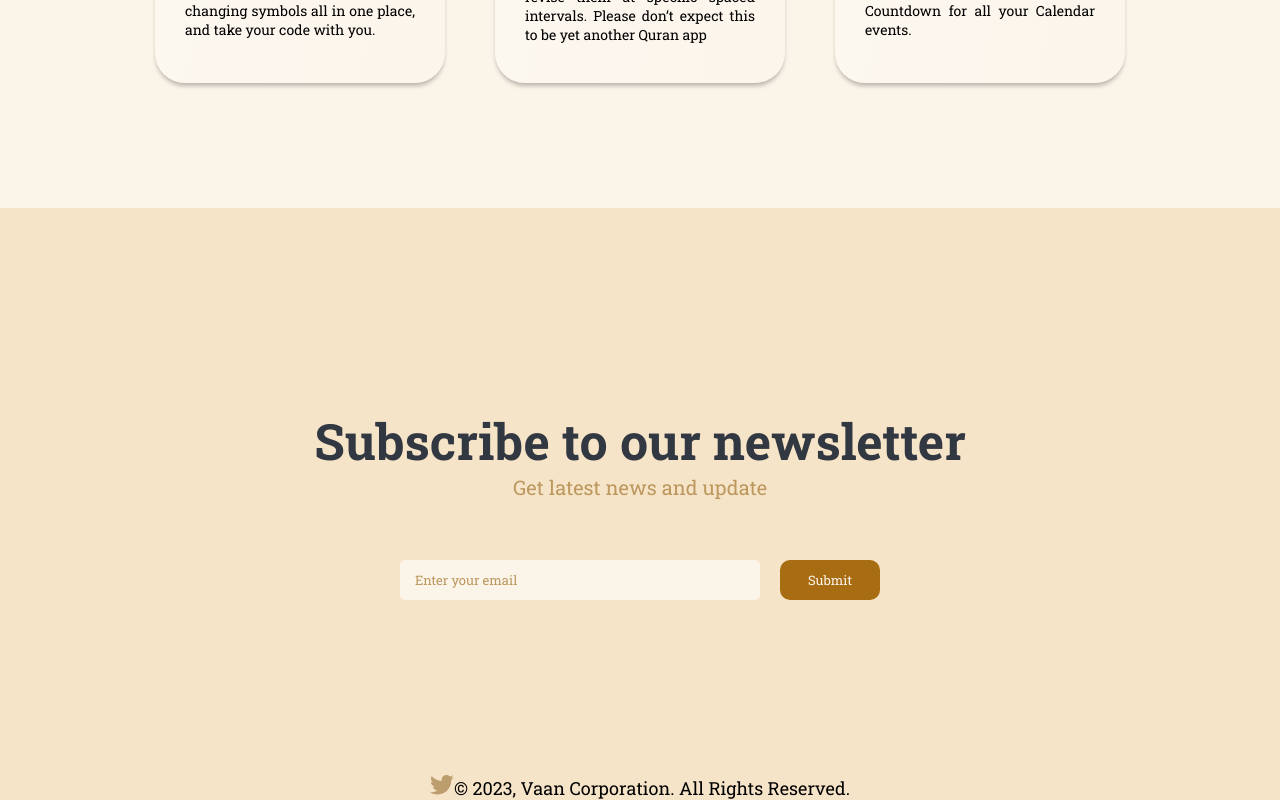
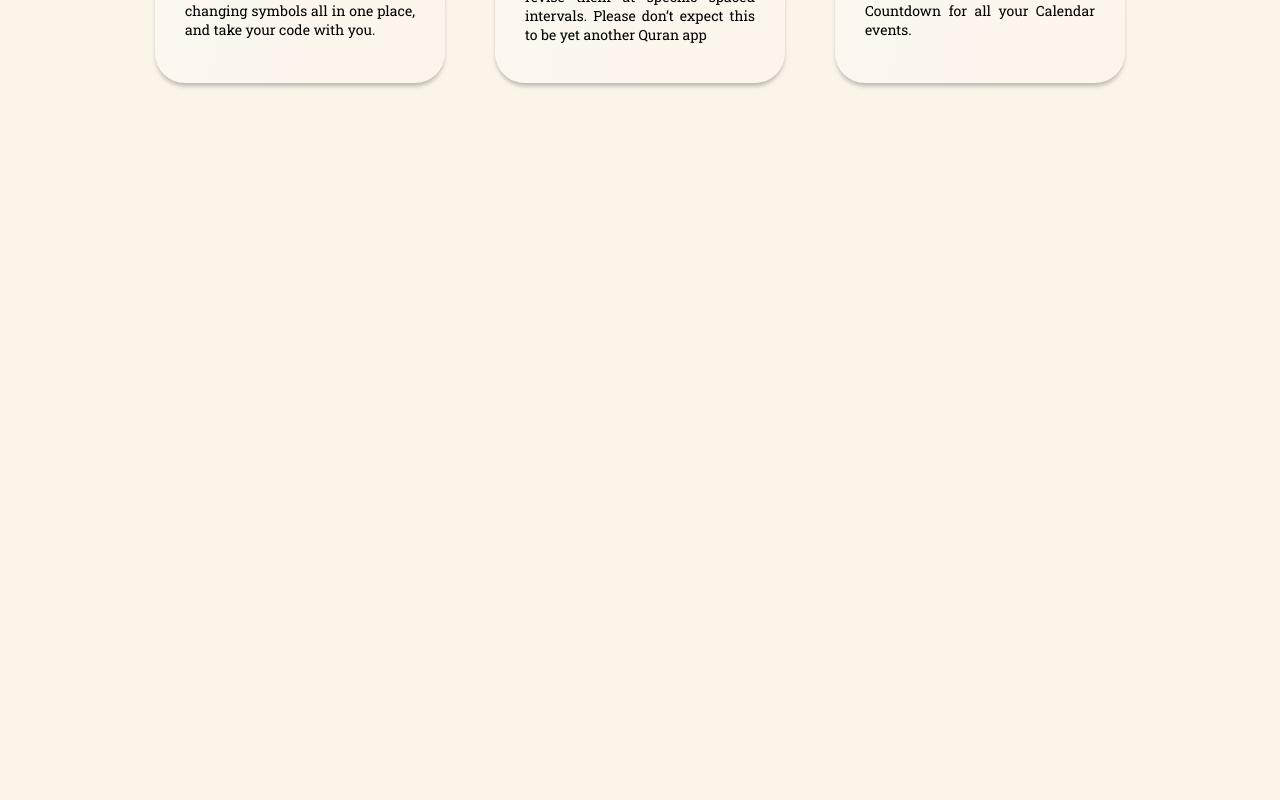
Before and after one commit to imthath-m/vaan-corp-website, a React (Create React App) app: page / in a window 1280 px wide. Shown: the part 2005-2805 px from the top of the page. After the commit the page ends 2113 px from the top, so only its background shows below. Built offline with nearby package versions, Linux system fonts and the light colour scheme; no server answers; a web font is replaced by a local one.

Commit message:
remove footer-email section

```diff
--- a/src/App.js
+++ b/src/App.js
@@ -18,7 +18,7 @@ function App() {
         <Route path='/blog' element={<BlogsContainer />} />
         <Route path='/blogFull/:id' element={<BlogFullPage />} />
       </Routes>
-      <Footer/>
+      {/* <Footer/> */}
       </>
   );
 }
--- a/src/App.scss
+++ b/src/App.scss
@@ -401,7 +401,8 @@ $color-footer: #BC975E;
 
     @media only screen and (max-width:$bp-small) {
       // position: absolute;
-      margin-top: 0
+      margin-top: 0;
+      margin-bottom: 40rem;
     }
 
     &-heading {
```
